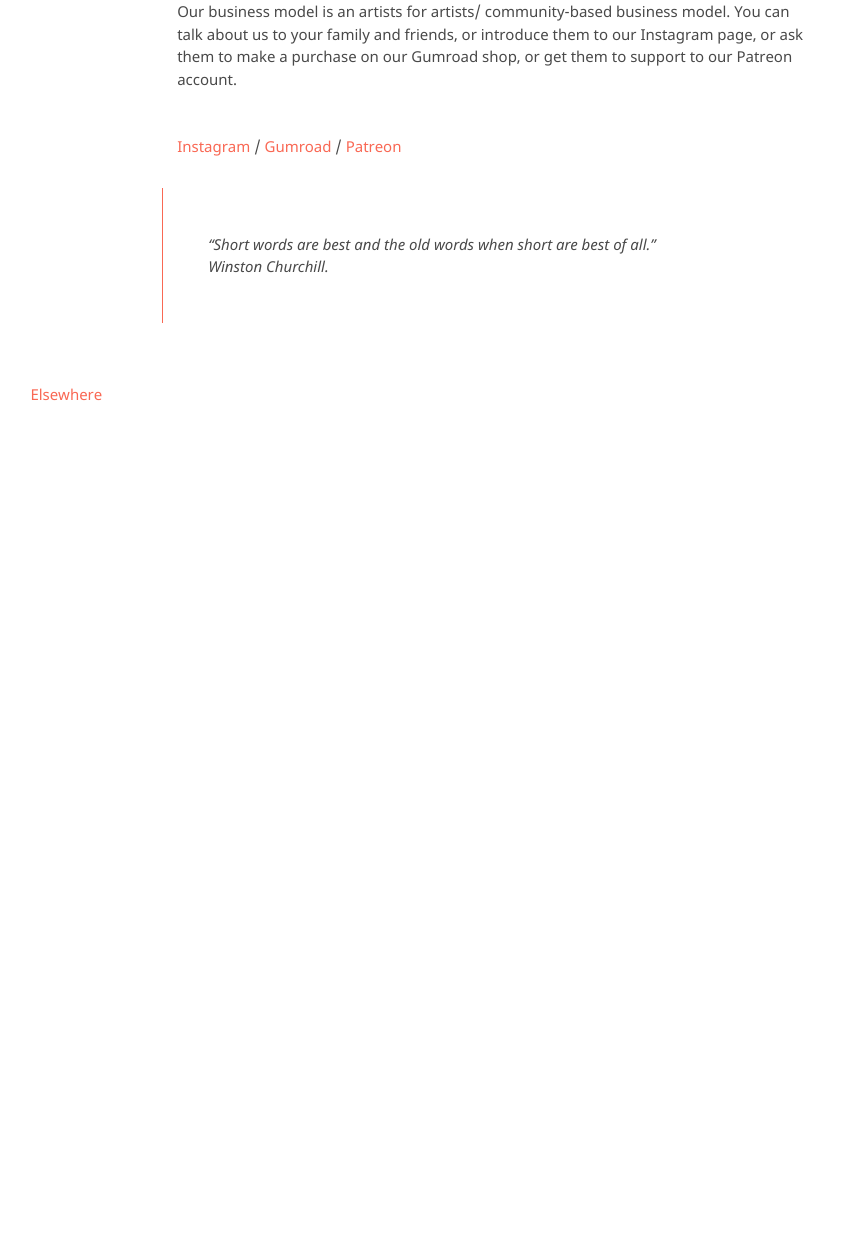
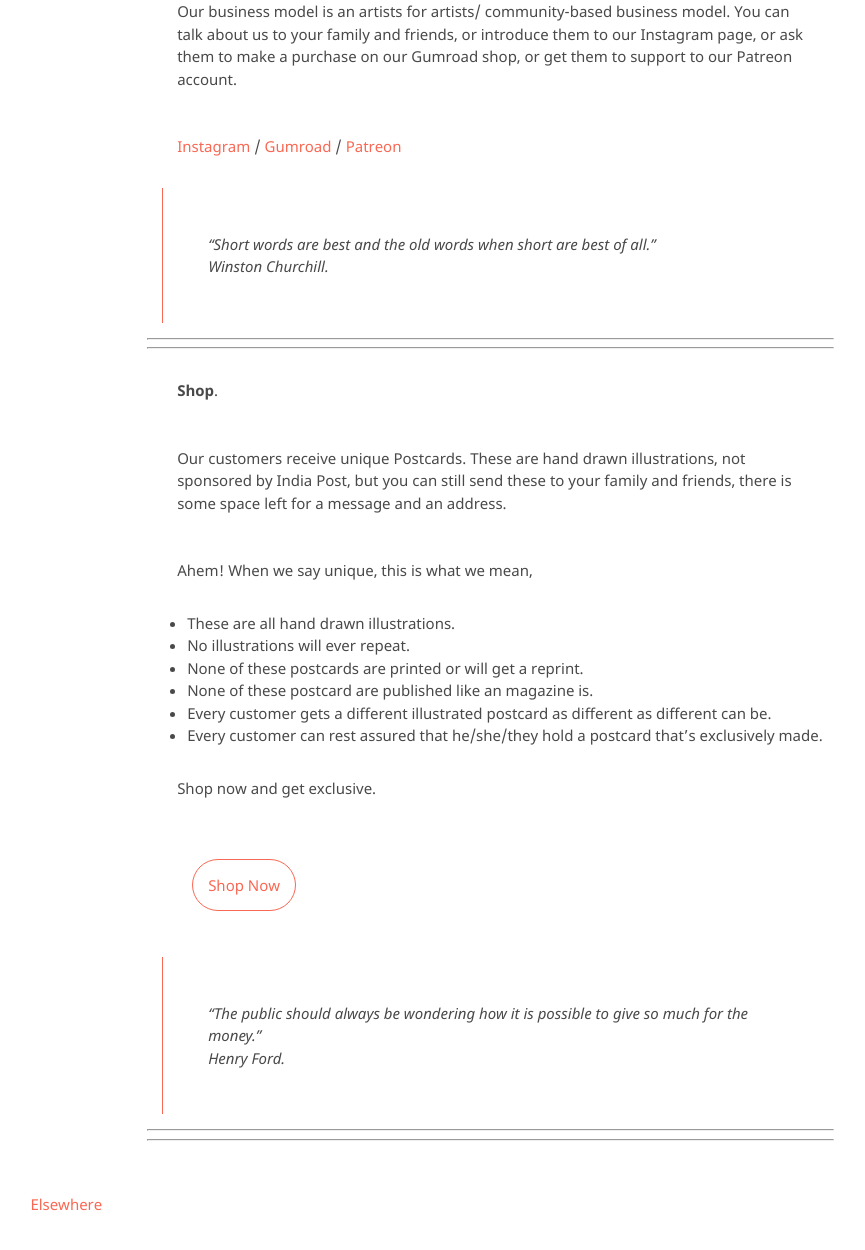
Before and after one commit to kvshvlin/yourmailproject, a Jekyll site: the page built from index.md, in a window 1280 px wide and 1400 px high, scrolled down 765 px. Shown: the top 1250 px of the window, without its empty margins (251-1116 px from the left). Built offline with Jekyll 4.4.1, drawn with Linux system fonts in a browser that asks for light colours; our own code applies the rules of GitHub Pages for plain Markdown files; before the commit the page ends 1395 px from its top, so only the background shows below that.

Commit message:
Update index.md

```diff
--- a/index.md
+++ b/index.md
@@ -14,3 +14,35 @@ Our business model is an artists for artists/ community-based business model. Yo
 
 > "Short words are best and the old words when short are best of all."
 > Winston Churchill.
+
+***
+***
+
+**Shop**.
+
+Our customers receive unique Postcards. These are hand drawn illustrations, not sponsored by India Post, but you can still send these to your family and friends, there is some space left for a message and an address.
+
+Ahem! When we say unique, this is what we mean,
+
+- These are all hand drawn illustrations.
+- No illustrations will ever repeat.
+- None of these postcards are printed or will get a reprint.
+- None of these postcard are published like an magazine is.
+- Every customer gets a different illustrated postcard as different as different can be.
+- Every customer can rest assured that he/she/they hold a postcard that's exclusively made.
+
+Shop now and get exclusive.
+
+<div class="roadmap-spacer-1"></div>
+
+<p>
+<a class="btn" href="https://www.gumroad.com/yourmailproject" target="_blank">Shop Now</a><br>
+</p>
+
+<div class="roadmap-spacer-2"></div>
+
+> "The public should always be wondering how it is possible to give so much for the money."
+> Henry Ford.
+
+***
+***
```
